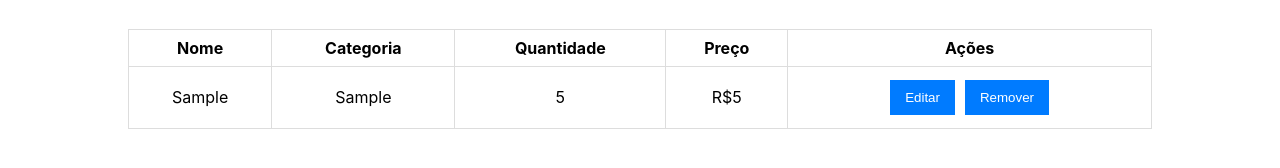
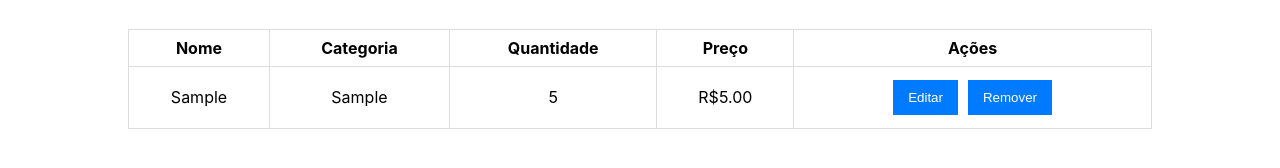
Before and after one commit to Rurato/BarManageOld, a React (Create React App) app: page /stock in a window 1280 px wide. Both pictures are taken after typing "Sample", "Sample", "5", "5" into the empty fields and a click on the button "Adicionar Item". Shown: the part 224-392 px from the top of the page. Built offline with nearby package versions, Linux system fonts and the light colour scheme.

Commit message:
casas decimais no valor

```diff
--- a/src/Pages/Stock/index.js
+++ b/src/Pages/Stock/index.js
@@ -213,7 +213,7 @@ function Stock() {
                   <td>{item.name}</td>
                   <td>{item.category}</td>
                   <td>{item.quantity}</td>
-                  <td>R${item.price}</td>
+                  <td>R${item.price.toFixed(2)}</td>
                   <td>
                     <button
                       onClick={() => handleEditItem(index)}
```
